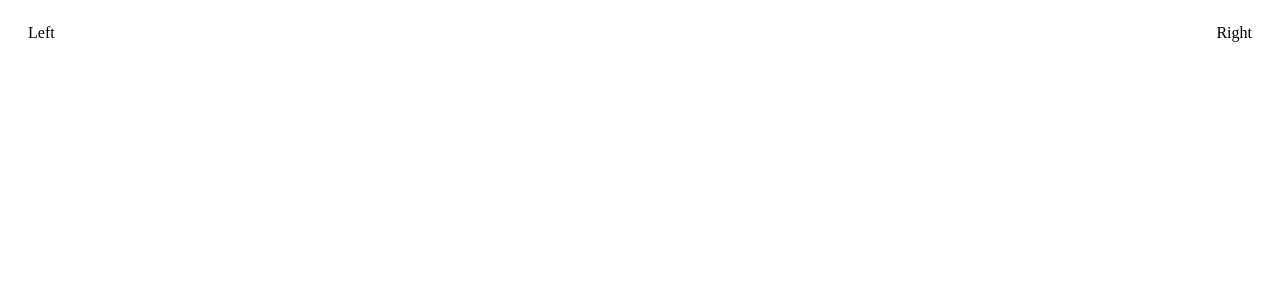
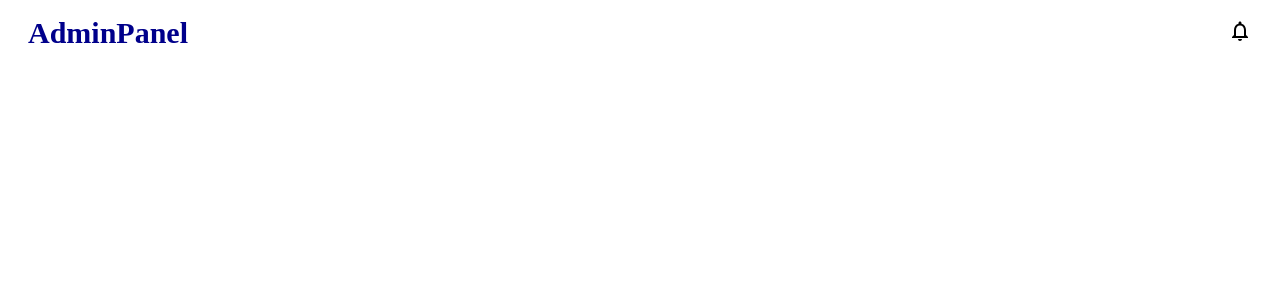
Before and after one commit to ishanEPR/UI_Design, a React (Create React App) app in the folder AdminPanel_ReactJS/admin_panel/: page / in a window 1280 px wide. Shown: the top 300 px of the page. Built offline with nearby package versions, Linux system fonts and the light colour scheme.

Commit message:
style topbar and add icons

```diff
--- a/AdminPanel_ReactJS/admin_panel/src/components/topbar/Topbar.jsx
+++ b/AdminPanel_ReactJS/admin_panel/src/components/topbar/Topbar.jsx
@@ -1,12 +1,22 @@
 import React from 'react';
 import "./topbar.css";
+import {NotificationsNone} from '@material-ui/icons';
 
 export default function Topbar() {
     return (
     <div className="topbar">
         <div className="topbarWrapper">
-            <div className="topLeft">Left</div>
-            <div className="topRight">Right</div>
+            <div className="topLeft">
+               <span className="logo">
+                   AdminPanel
+               </span>
+            </div>
+            <div className="topRight">
+                <div className="topbarIcons">
+                <NotificationsNone/>
+
+                </div>
+            </div>
 
         </div>
 
--- a/AdminPanel_ReactJS/admin_panel/src/components/topbar/topbar.css
+++ b/AdminPanel_ReactJS/admin_panel/src/components/topbar/topbar.css
@@ -10,3 +10,8 @@
     align-items: center;
     justify-content: space-between;
 }
+.logo{
+    font-weight: bold;
+    font-size: 30px;
+    color: darkblue;
+}
```
